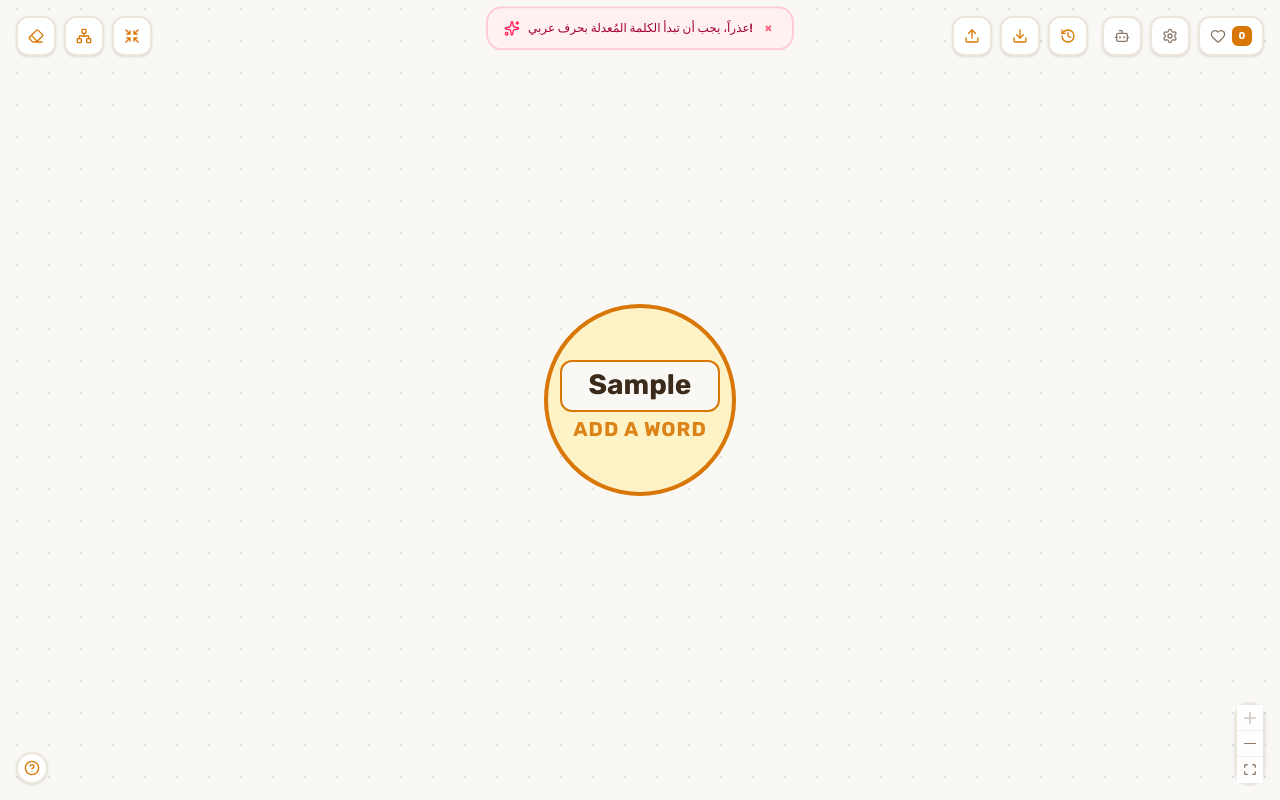
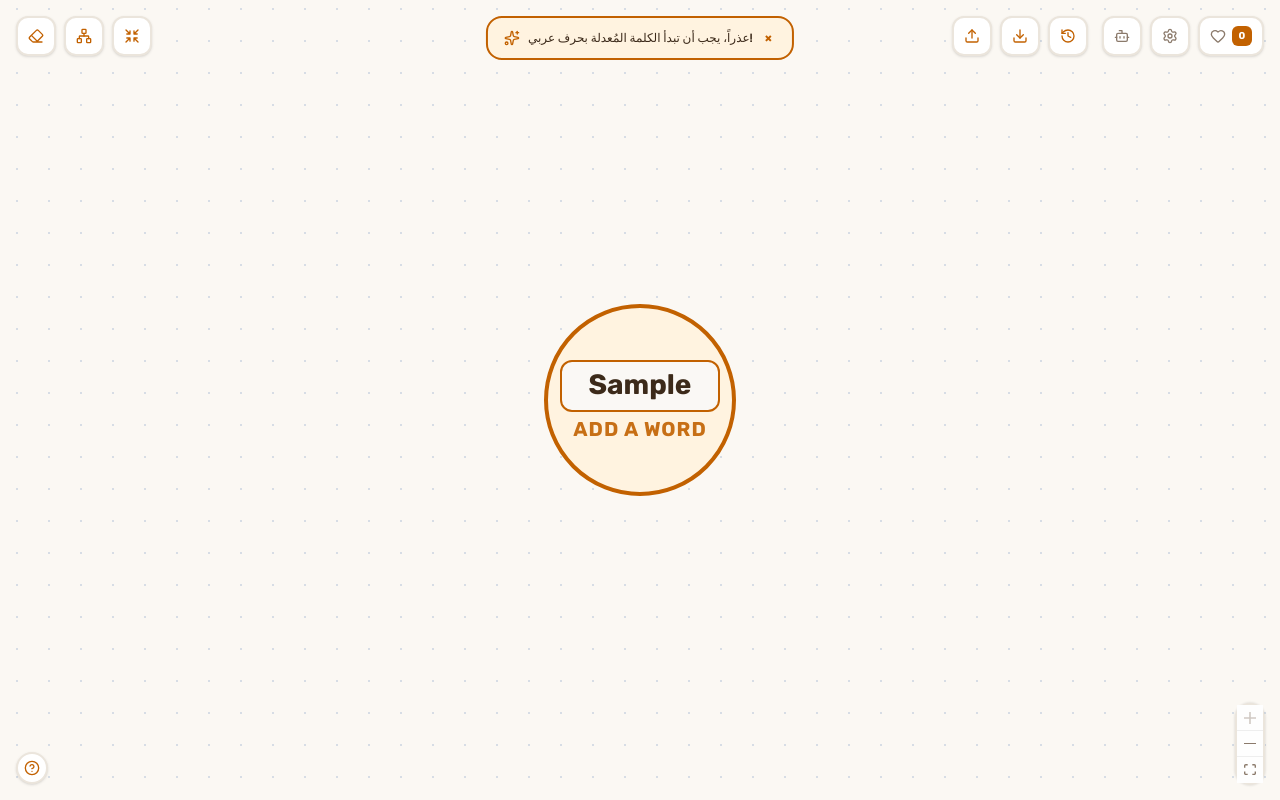
Before and after one commit to MohammadAboulEla/brand-name-suggester, a React (Vite) app: page / in a window 1280 px wide. Both pictures are taken after typing "Sample" into the empty fields and a click on the button "ADD A WORD". Built offline with nearby package versions, Linux system fonts and the light colour scheme.

Commit message:
theme fix

```diff
--- a/src/components/BrandNode.tsx
+++ b/src/components/BrandNode.tsx
@@ -507,8 +507,8 @@ export const BrandNode: React.FC<NodeProps> = ({ id, data }) => {
                     onClick={handleSelectClick}
                     className={`w-8 h-8 rounded-full flex items-center justify-center transition-all border cursor-pointer ${
                       isFavorite
-                        ? "bg-rose-500 text-white border-rose-600 scale-110"
-                        : "bg-bg-panel text-rose-500 border-border-main hover:bg-rose-50 hover:border-rose-300"
+                        ? "bg-accent text-white border-accent-hover scale-110"
+                        : "bg-bg-panel text-accent border-border-main hover:bg-accent-bg hover:border-accent"
                     }`}
                   >
                     <Heart className={`w-4 h-4 ${isFavorite ? "fill-current" : ""}`} />
@@ -577,8 +577,8 @@ export const BrandNode: React.FC<NodeProps> = ({ id, data }) => {
                     }}
                     className={`w-8 h-8 rounded-full flex items-center justify-center transition-all border cursor-pointer ${
                       extractionMode === "derivatives"
-                        ? "bg-rose-600 text-white border-rose-700 scale-110 shadow-md font-bold"
-                        : "bg-bg-panel text-rose-500 border-rose-300 hover:bg-rose-50 hover:border-rose-400"
+                        ? "bg-accent text-white border-secondary scale-110 shadow-md font-bold"
+                        : "bg-bg-panel text-accent border-border-main hover:bg-accent-bg hover:border-accent"
                     }`}
                   >
                     {extractionMode === "derivatives" ? (
@@ -609,8 +609,8 @@ export const BrandNode: React.FC<NodeProps> = ({ id, data }) => {
                     }}
                     className={`w-8 h-8 rounded-full flex items-center justify-center transition-all border cursor-pointer ${
                       extractionMode === "plurals"
-                        ? "bg-rose-600 text-white border-rose-700 scale-110 shadow-md font-bold"
-                        : "bg-bg-panel text-rose-500 border-rose-300 hover:bg-rose-50 hover:border-rose-400"
+                        ? "bg-accent text-white border-secondary scale-110 shadow-md font-bold"
+                        : "bg-bg-panel text-accent border-border-main hover:bg-accent-bg hover:border-accent"
                     }`}
                   >
                     {extractionMode === "plurals" ? (
--- a/src/components/ExplorationTree.tsx
+++ b/src/components/ExplorationTree.tsx
@@ -184,6 +184,7 @@ export const ExplorationTree: React.FC<ExplorationTreeProps> = ({
 
   const regenerateRef = useRef<any>(null);
   const handleExpandRef = useRef<any>(null);
+  const selectRef = useRef<any>(null);
   const isFakeModeRef = useRef(isFakeMode);
 
   // Keep isFakeModeRef up to date
@@ -488,7 +489,7 @@ export const ExplorationTree: React.FC<ExplorationTreeProps> = ({
                     handleExpandRef.current(nid, subConstraints);
                   }
                 },
-                onSelect: (w, nid) => handleNodeSelect(w, nid),
+                onSelect: (w, nid) => selectRef.current?.(w, nid),
                 onRegenerate: (nid, subConstraints) => {
                   if (regenerateRef.current) {
                     regenerateRef.current(nid, subConstraints);
@@ -591,6 +592,10 @@ export const ExplorationTree: React.FC<ExplorationTreeProps> = ({
     handleExpandRef.current = handleExpand;
   }, [handleExpand]);
 
+  React.useEffect(() => {
+    selectRef.current = handleNodeSelect;
+  }, [handleNodeSelect]);
+
   // Handle editing a node's word directly in tree state
   const handleEditWord = useCallback((nodeId: string, newWord: string) => {
     const isArabic = /^[\u0600-\u06FF]/.test(newWord.trim());
@@ -675,7 +680,7 @@ export const ExplorationTree: React.FC<ExplorationTreeProps> = ({
             handleExpandRef.current(nid, constraints);
           }
         },
-        onSelect: (w: string, nid: string) => handleNodeSelect(w, nid),
+        onSelect: (w: string, nid: string) => selectRef.current?.(w, nid),
         onRegenerate: (nid: string, subConstraints: any) => {
           if (regenerateRef.current) {
             regenerateRef.current(nid, subConstraints);
@@ -937,7 +942,7 @@ export const ExplorationTree: React.FC<ExplorationTreeProps> = ({
             handleExpandRef.current(nodeId, constraints);
           }
         },
-        onSelect: (w, nodeId) => handleNodeSelect(w, nodeId),
+        onSelect: (w, nodeId) => selectRef.current?.(w, nodeId),
         onRegenerate: (nid, subConstraints) => {
           if (regenerateRef.current) {
             regenerateRef.current(nid, subConstraints);
@@ -1013,12 +1018,12 @@ export const ExplorationTree: React.FC<ExplorationTreeProps> = ({
 
       {/* Visual Error Message banner */}
       {errorMessage && (
-        <div className="absolute top-4 left-4 right-4 md:left-1/2 md:right-auto md:-translate-x-1/2 bg-rose-50 border-2 border-rose-200 text-rose-800 text-xs px-4 py-3 rounded-2xl flex items-center gap-2 z-50 animate-bounce max-w-lg">
-          <Sparkles className="w-4 h-4 text-rose-500 shrink-0" />
+        <div className="absolute top-4 left-4 right-4 md:left-1/2 md:right-auto md:-translate-x-1/2 bg-accent-bg border-2 border-accent text-text-main text-xs px-4 py-3 rounded-2xl flex items-center gap-2 z-50 max-w-lg">
+          <Sparkles className="w-4 h-4 text-accent shrink-0" />
           <span className="font-medium">{errorMessage}</span>
           <button
             onClick={() => setErrorMessage(null)}
-            className="ml-auto text-rose-400 hover:text-rose-600 font-bold px-1"
+            className="ml-auto text-accent hover:text-accent-hover font-bold px-1"
           >
             ×
           </button>
--- a/src/index.css
+++ b/src/index.css
@@ -31,15 +31,15 @@
 
 /* Amber Theme (inspired by the gold-beige image) */
 .theme-amber {
-  --bg-page: #FAF8F5;
+  --bg-page: #FBF8F3;          /* Soft ivory background */
   --bg-panel: #FFFFFF;
-  --border-color: #EBE5DC;
-  --text-main: #3C2A1A;
-  --text-muted: #8B7A6B;
-  --color-accent: #D97706;
-  --color-accent-bg: #FEF3C7;
-  --color-accent-hover: #F59E0B;
-  --color-secondary: #B45309;
+  --border-color: #EBE1D5;
+  --text-main: #1C140E;        /* Near-black warm espresso */
+  --text-muted: #6E5F52;       /* Mid-tone taupe */
+  --color-accent: #C26100;      /* Slightly deeper burnt honey */
+  --color-accent-bg: #FFF3E0;   /* Creamy accent background */
+  --color-accent-hover: #A05000;/* Rich dark hover state */
+  --color-secondary: #853A00;   /* Deep terracotta tone */
 }
 
 /* Slate Theme (modern clean blue-slate) */
```
